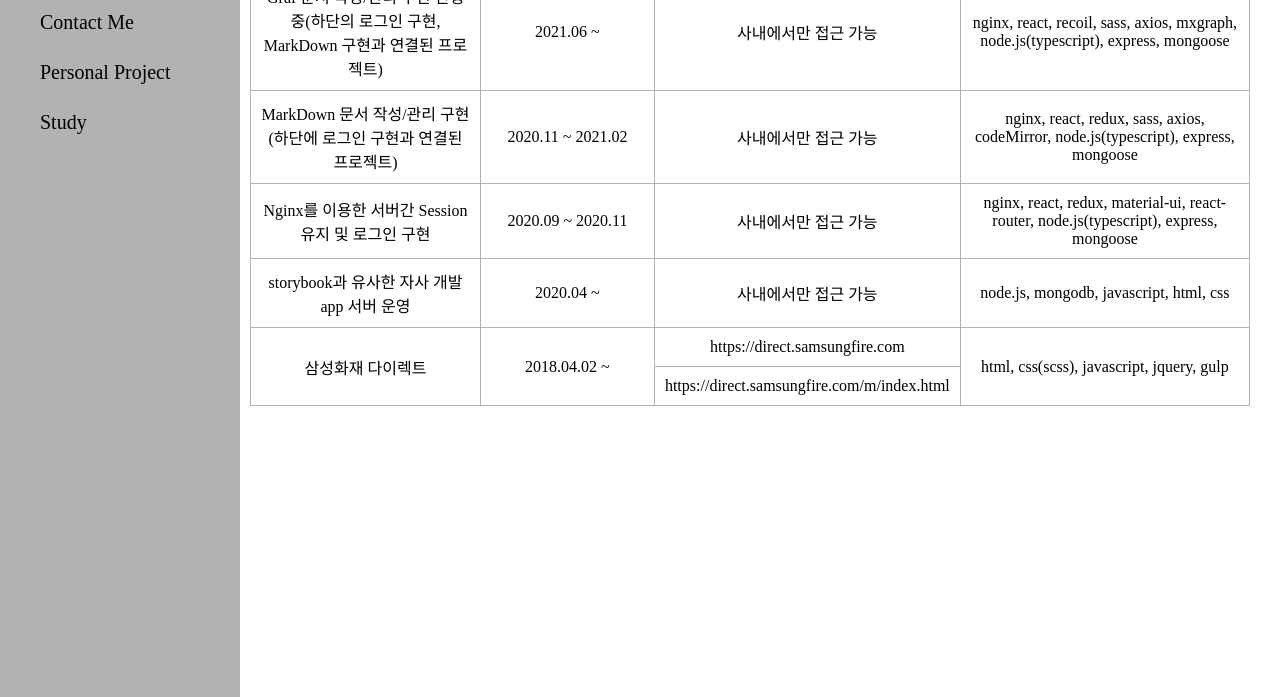
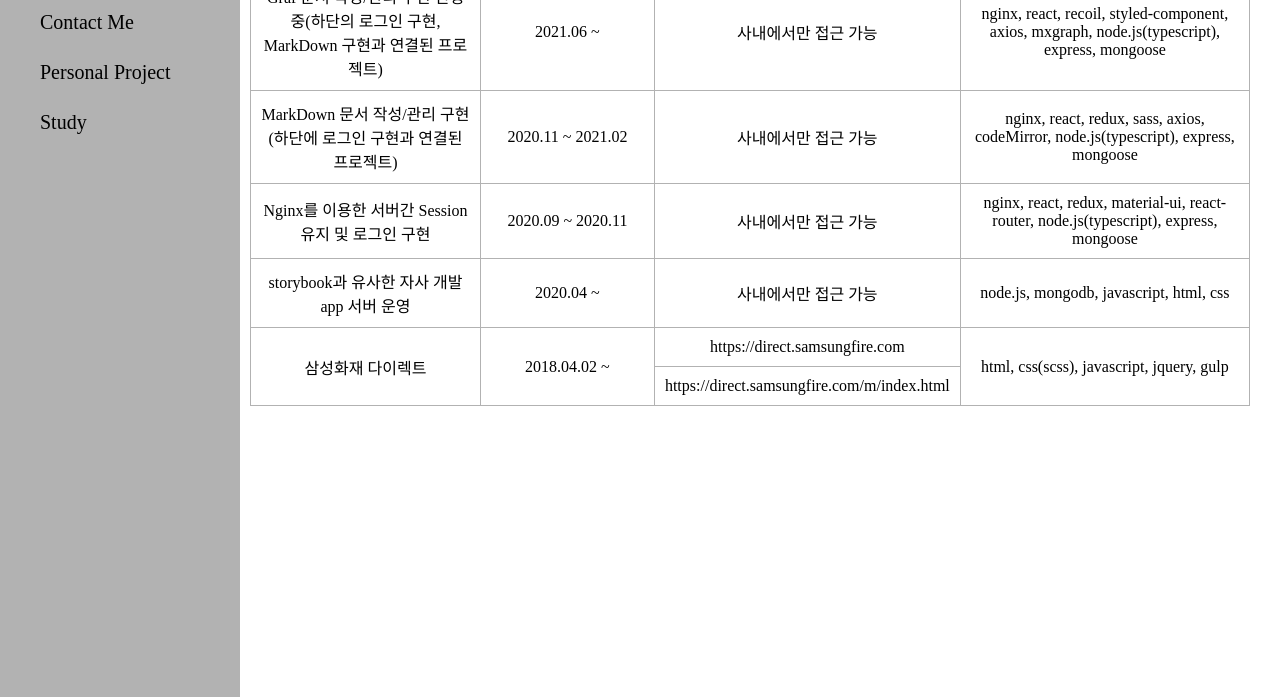
Before and after one commit to anjelra/portfolio, a website: page public/corpProject.html in a window 1280 px wide. Shown: the part 103-800 px from the top of the page. Drawn offline with Linux system fonts and the light colour scheme.

Commit message:
graph 프로젝트 스킬 scss -> styled-component로 변경

```diff
--- a/public/corpProject.html
+++ b/public/corpProject.html
@@ -36,7 +36,7 @@
                         <td>Graf 문서 작성/관리 구현 진행 중(하단의 로그인 구현, MarkDown 구현과 연결된 프로젝트)</td>
                         <td>2021.06 ~ </td>
                         <td>사내에서만 접근 가능</td>
-                        <td>nginx, react, recoil, sass, axios, mxgraph, node.js(typescript), express, mongoose</td>
+                        <td>nginx, react, recoil, styled-component, axios, mxgraph, node.js(typescript), express, mongoose</td>
                     </tr>
                     <tr>
                         <td>MarkDown 문서 작성/관리 구현(하단에 로그인 구현과 연결된 프로젝트)</td>
```
